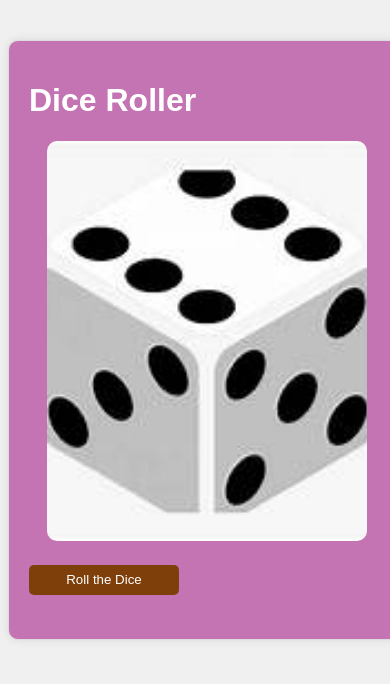
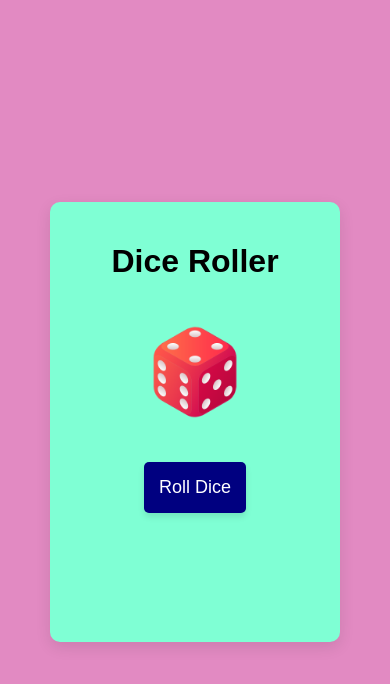
Before and after one commit to shubhangi-raskar6060/dice-roller, a plain HTML site: page index.html in a window 390 px wide. Drawn offline with Linux system fonts and the light colour scheme.

Commit message:
colour added

```diff
--- a/index.html
+++ b/index.html
@@ -6,92 +6,124 @@
     <title>Dice Roller</title>
     <style>
         body {
-    font-family: Arial, sans-serif;
-    background-color: #f0f0f0;
+            font-family: 'Arial', sans-serif;
+            background-color: #e28ac2;
+            display: flex;
+            justify-content: center;
+            align-items: center;
+            height: 100vh;
+            margin: 0;
+            overflow: hidden;
         }
 
         .container {
-    width: 80%;
-    margin: 40px auto;
+            text-align: center;
+            background:aquamarine;
+            border-radius: 10px;
+            box-shadow: 0 5px 15px rgba(0, 0, 0, 0.1);
             padding: 20px;
-    border: 1px solid #ddd;
-    border-radius: 10px;
-    box-shadow: 0 0 10px rgba(0, 0, 0, 0.1);
-    background-color: #c474b2;
-    color: #fff;
+            width: 250px;
+            height: 400px;
+        }
+
+        .dice-img {
+            width: 100px;
+            height: 100px;
+            transition: transform 0.2s ease-in-out;
+            margin: 20px;
         }
 
         .dice-container {
-    width: 50%;
-    margin: 20px auto;
+            display: flex;
+            justify-content: center;
+            margin: 20px 0;
         }
 
-#dice {
-    width: 100%;
-    height: 400px;
-    object-fit: cover;
-    border-radius: 10px;
+        .roll-btn {
+            background-color:navy;
+            color: white;
+            font-size: 18px;
+            border: none;
+            border-radius: 5px;
+            padding: 15px;
+            cursor: pointer;
+            box-shadow: 0 4px 6px rgba(0, 0, 0, 0.1);
+            transition: background-color 0.3s;
         }
 
-#roll-btn {
-    width: 150px;
-    height: 30px;
-    border: none;
-    border-radius: 5px;
-    background-color: #7e3f0b;
-    color: #fff;
-    cursor: pointer;
+        .roll-btn:hover {
+            background-color: navy;
         }
 
-#roll-btn:hover {
-    background-color: #2f6f31;
+        .result {
+            font-size: 24px;
+            font-weight: bold;
+            color: #333;
+            margin-top: 15px;
         }
 
-#result {
-    font-size: 24px;
-    font-weight: bold;
-    margin-top: 20px;
+        .loading {
+            font-size: 20px;
+            color: #ff6f61;
         }
 
-@media only screen and (max-width: 768px) {
-    .container {
-        width: 90%;
+        .dice-roll {
+            animation: roll-animation 1s ease-in-out;
         }
 
-    .dice-container {
-        width: 70%;
+        @keyframes roll-animation {
+            0% {
+                transform: rotate(0deg);
             }
+            50% {
+                transform: rotate(360deg);
             }
-
-@media only screen and (max-width: 480px) {
-    .container {
-        width: 95%;
-    }
-
-    .dice-container {
-        width: 90%;
+            100% {
+                transform: rotate(0deg);
             }
         }
     </style>
 </head>
 <body>
+
 <div class="container">
     <h1>Dice Roller</h1>
     <div class="dice-container">
-            <img id="dice" src="diceroller.jpg" alt="Dice">
+        <img id="dice" src="./img/diceroller.png" alt="Dice" class="dice-img">
     </div>
-        <button id="roll-btn">Roll the Dice</button>
-        <p id="result"></p>
+    <button class="roll-btn" onclick="rollDice()">Roll Dice</button>
+    <p class="result" id="result"></p>
+    <p class="loading" id="loading"></p>
 </div>
 
 <script>
-        let rollBtn = document.getElementById("roll-btn");
-let dice = document.getElementById("dice");
+    const diceImages = [
+        "./img/dice(1).png",
+        "./img/dice(2).png",
+        "./img/dice(3).png",
+        "./img/dice(4).png",
+        "./img/dice(5).png",
+        "./img/dice(6).png"
+    ];
 
-rollBtn.addEventListener("click", () => {
-    let randomNumber = Math.floor(Math.random() * 6) + 1;
-    dice.src = `dice${randomNumber}.png`;
-});
+    const dice = document.getElementById('dice');
+    const resultText = document.getElementById('result');
+    const loadingText = document.getElementById('loading');
+
+    function rollDice() {
+        resultText.textContent = '';
+        loadingText.textContent = 'Rolling...';
+        dice.classList.add('dice-roll');
+
+        // Simulate dice rolling effect
+        setTimeout(() => {
+            const randomNumber = Math.floor(Math.random() * 6);
+            dice.src = diceImages[randomNumber];
+            resultText.textContent = `You rolled a ${randomNumber + 1}`;
+            loadingText.textContent = '';
+        }, 1000);
+    }
 </script>
+
 </body>
 </html>
```
Also changed, not shown: diceroller.jpg (deleted), img/dice(1).png (added), img/dice(2).png (added), img/dice(3).png (added), img/dice(4).png (added), img/dice(5).png (added), img/dice(6).png (added), img/dice.png (added), img/diceroller.png (added), 1 other file. Lines whose indentation alone changed are shown as unchanged.
